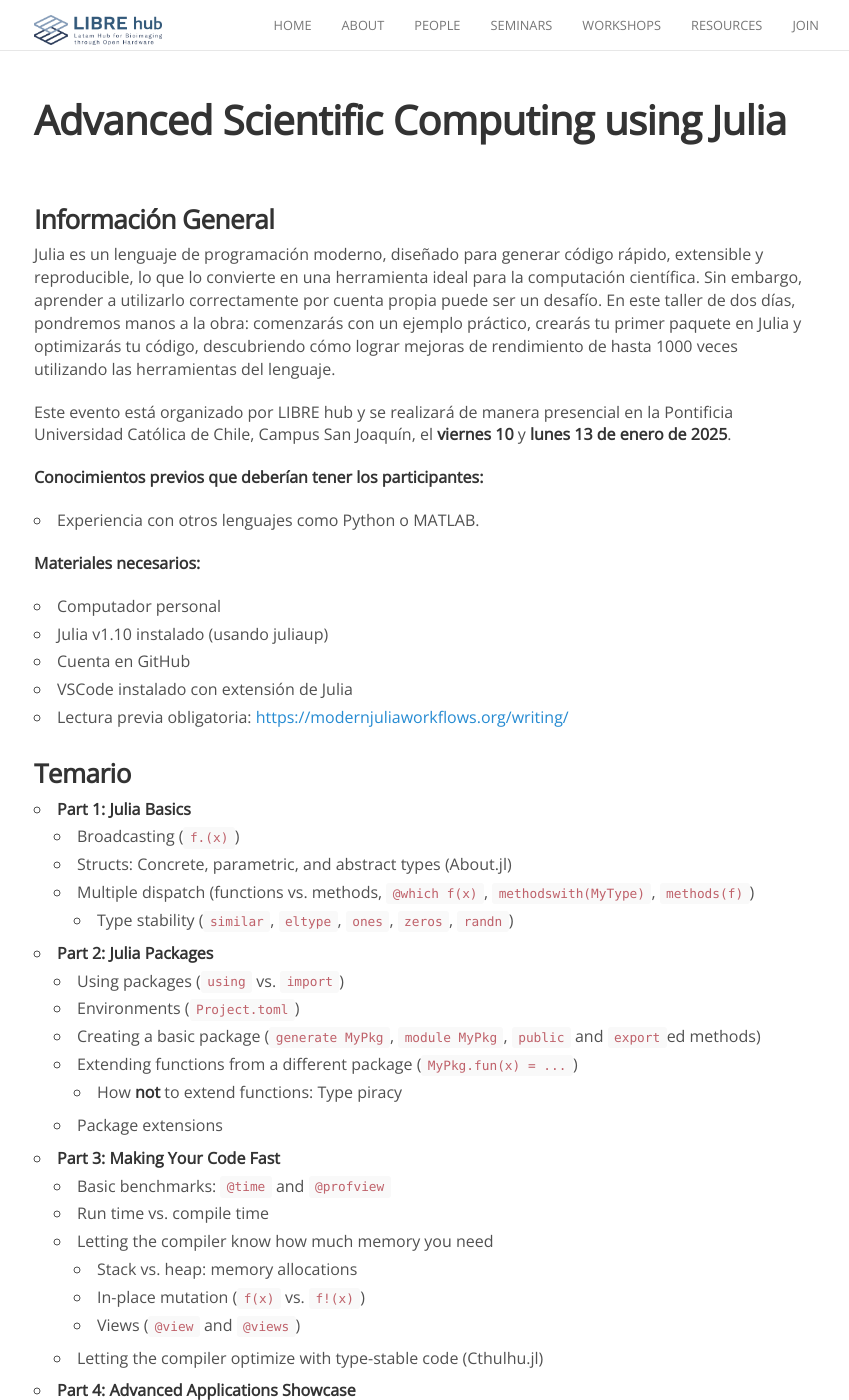
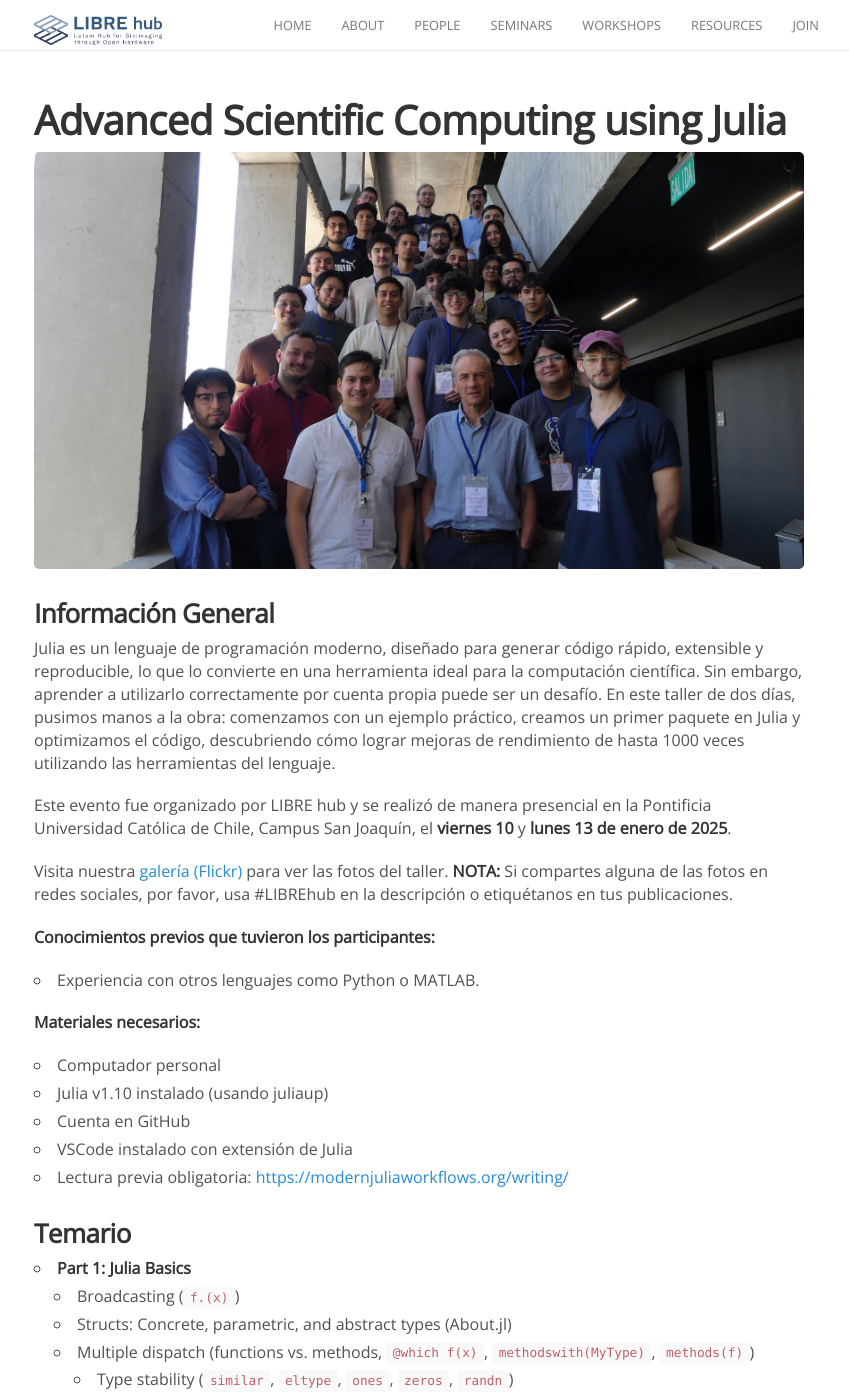
Before and after one commit to LIBREhub/LIBREhub.github.io, a Jekyll site: the page built from _posts/2024-12-19-julia-ws-2024.md, in a window 1280 px wide and 1400 px high. Shown: the whole window, without its empty margins (221-1070 px from the left). Built offline with Jekyll 4.4.1, drawn with Linux system fonts in a browser that asks for light colours; nearby versions of some CDN libraries.

Commit message:
Update workshop content

```diff
--- a/_posts/2024-12-19-julia-ws-2024.md
+++ b/_posts/2024-12-19-julia-ws-2024.md
@@ -1,22 +1,24 @@
 ---
 title: Advanced Scientific Computing using Julia 2025
 description: LIBRE hub workshop
-categories: newworkshop
+categories: workshop
 header-img: images/workshops/Julia_2025_afiche.png
 docu:
 ---
 
 # Advanced Scientific Computing using Julia
 
-<br>
+<img src="{{site.baseurl}}/images/others/Julia_workshop_participants.jpg" data-action="zoom">
 
 ### Información General
 
-Julia es un lenguaje de programación moderno, diseñado para generar código rápido, extensible y reproducible, lo que lo convierte en una herramienta ideal para la computación científica. Sin embargo, aprender a utilizarlo correctamente por cuenta propia puede ser un desafío. En este taller de dos días, pondremos manos a la obra: comenzarás con un ejemplo práctico, crearás tu primer paquete en Julia y optimizarás tu código, descubriendo cómo lograr mejoras de rendimiento de hasta 1000 veces utilizando las herramientas del lenguaje.
+Julia es un lenguaje de programación moderno, diseñado para generar código rápido, extensible y reproducible, lo que lo convierte en una herramienta ideal para la computación científica. Sin embargo, aprender a utilizarlo correctamente por cuenta propia puede ser un desafío. En este taller de dos días, pusimos manos a la obra: comenzamos con un ejemplo práctico, creamos un primer paquete en Julia y optimizamos el código, descubriendo cómo lograr mejoras de rendimiento de hasta 1000 veces utilizando las herramientas del lenguaje.
 
-Este evento está organizado por LIBRE hub y se realizará de manera presencial en la Pontificia Universidad Católica de Chile, Campus San Joaquín, el **viernes 10** y **lunes 13 de enero de 2025**.
+Este evento fue organizado por LIBRE hub y se realizó de manera presencial en la Pontificia Universidad Católica de Chile, Campus San Joaquín, el **viernes 10** y **lunes 13 de enero de 2025**.
 
-**Conocimientos previos que deberían tener los participantes:**
+Visita nuestra <a href="https://www.flickr.com/photos/197037882@N02/albums">galería (Flickr)</a> para ver las fotos del taller.  **NOTA:** Si compartes alguna de las fotos en redes sociales, por favor, usa #LIBREhub en la descripción o etiquétanos en tus publicaciones.
+
+**Conocimientos previos que tuvieron los participantes:**
 - Experiencia con otros lenguajes como Python o MATLAB.
 
 **Materiales necesarios:**
```
Also changed, not shown: images/others/Julia_workshop_participants.JPG (added).
